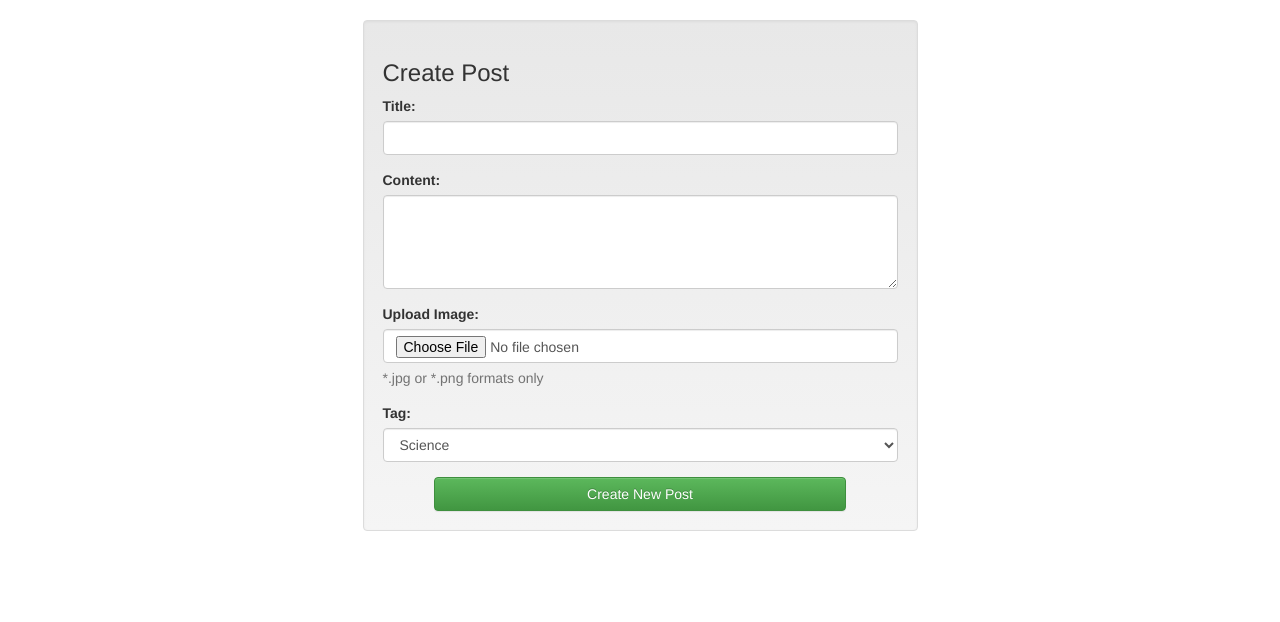
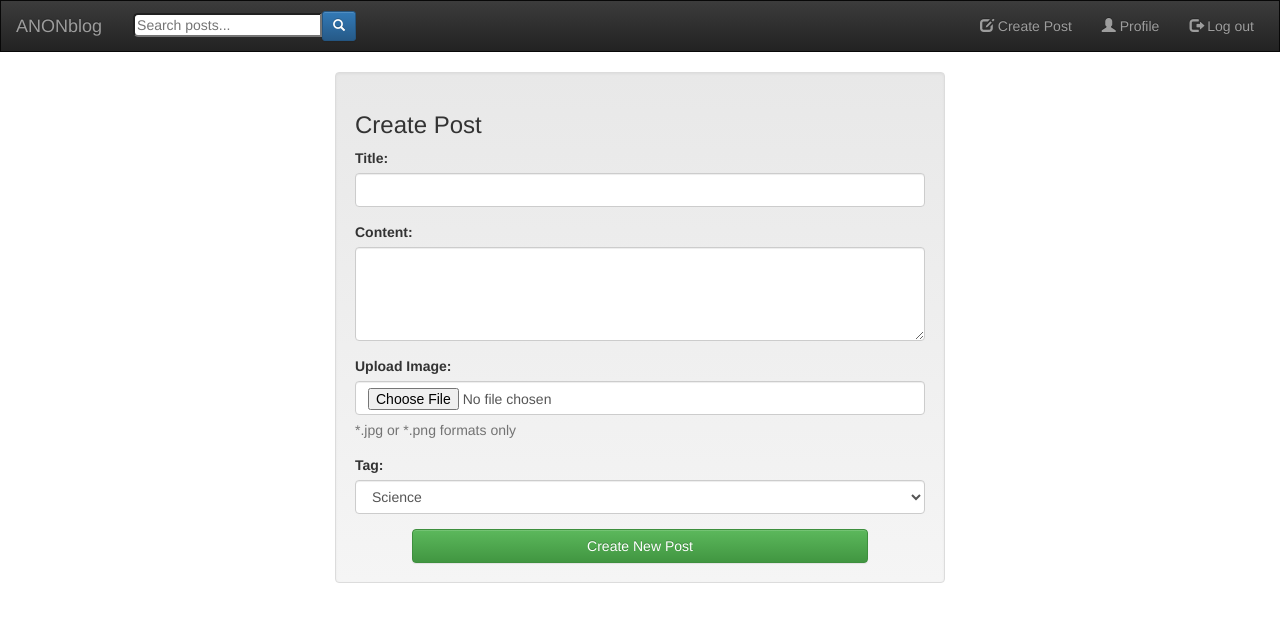
Before and after one commit to r-nab/Anon-blog-using-Django, a Django app: page /blog/create/ in a window 1280 px wide. Shown: the top 622 px of the page. Run offline with Django 3.2, Linux system fonts and the light colour scheme; some libraries are stand-ins or nearby versions.

Commit message:
user registration, template improvements

```diff
--- a/pip-selfcheck.json
+++ b/pip-selfcheck.json
@@ -1 +1 @@
-{"last_check":"2016-09-01T13:46:16Z","pypi_version":"8.1.2"}
+{"last_check":"2016-09-10T14:46:44Z","pypi_version":"8.1.2"}
--- a/src/blog/admin.py
+++ b/src/blog/admin.py
@@ -1,8 +1,9 @@
 from django.contrib import admin
 from .models import Post
+
 class PostAdmin(admin.ModelAdmin):
-    # class Meta:
-    #     model=Post
+    class Meta:
+        model=Post
     # date_hierarchy = 'timestamp'
     # list_editable = ('title') #same list cant be a form and a link
     exclude = ('uid','myurl')
--- a/src/blog/models.py
+++ b/src/blog/models.py
@@ -35,7 +35,7 @@ class Post(models.Model):
         return self.title
 
     def get_absolute_url(self):
-        return "blog/post_%s" %(self.id)
+        return "blog/post=%s" %(self.myurl)
     class Meta:
         ordering = ['-timestamp']
 
--- a/src/blog/urls.py
+++ b/src/blog/urls.py
@@ -5,6 +5,6 @@ app_name = 'blog'
 
 urlpatterns = [
     url(r'^blog/post=(?P<post_myurl>[0-9a-zA-Z-_]+)/$', views.details, name='details'),
-    url(r'^blog/$', views.all_posts, name='all_post'),
+    url(r'^blog/$', views.all_posts, name='all_posts'),
     url(r'^blog/create/$', views.create_post, name='create_post'),
 ]
--- a/src/blog/views.py
+++ b/src/blog/views.py
@@ -1,11 +1,14 @@
 from django.core.paginator import Paginator, EmptyPage, PageNotAnInteger, InvalidPage
 # from django.core.exceptions.ObjectDoesNotExist import DoesNotExist
 from django.contrib import messages
+from django.db.models import Q
 from django.shortcuts import render, get_object_or_404
 from django.http import HttpResponseRedirect
 from .models import Post
 from .forms import NewPostForm
 import random
+from urllib.parse import quote_plus
+
 
 def randomuid():
     s = '0123456789abcdefghijklmnopqrstuvwxyzABCDEFGHIJKLMNOPQRSTUVWXYZ'
@@ -23,9 +26,15 @@ def randomuid():
 
 def all_posts(request):
     qry_list = Post.objects.all() #.order_by('-timestamp')
+    search_q = request.GET.get("q")
+    if search_q:
+        qry_list = qry_list.filter(
+            Q(title__icontains=search_q) |
+            Q(content__icontains=search_q)
+            )
+
     paginator = Paginator(qry_list, 5)
     page = request.GET.get('page')
-    # qry = paginator.page(page)
     try:
         qry = paginator.page(page)
     except PageNotAnInteger:
@@ -43,22 +52,35 @@ def all_posts(request):
 
 
 def details(request, post_myurl):
+    if request.GET:
+        search_q = request.GET.get("q")
+        return HttpResponseRedirect('/blog/?q='+search_q)
     qry = get_object_or_404(Post, myurl=post_myurl)
     # qry = Post.objects.get(pk=post_uid)
-    context = {'qry':qry}
+    share_str = quote_plus(qry.content)
+    context = {'qry':qry, 'share_str':share_str}
     return render(request, 'details.html', context)
 
 
 def create_post(request):
+    if request.GET:
+        search_q = request.GET.get("q")
+        return HttpResponseRedirect('/blog/?q='+search_q)
     form = NewPostForm(request.POST or None, request.FILES or None)
     if form.is_valid():
         instance = form.save(commit=False)
         instance.uid = randomuid()
         instance.save()
-        # messages.success(request, 'successfully posted!!')
+        print(form.cleaned_data.get("title"))
+        messages.success(request, 'successfully created new POST !!')
         return HttpResponseRedirect('/blog/')
-    # else:
-        # messages.error(request, 'Error!! Post Not Created!!')
-    print(form)
+    elif request.POST and not form.is_valid():
+        if not form.cleaned_data.get("title"):
+            # print("title_error")
+            messages.error(request, 'title_error')
+        elif not form.cleaned_data.get("content"):
+            # print("content_error")
+            messages.error(request, 'content_error')
+    # print(form)
     context = {"form":form}
     return render(request,'create_post.html', context)
--- a/src/new_blog/settings.py
+++ b/src/new_blog/settings.py
@@ -37,7 +37,8 @@ INSTALLED_APPS = [
     'django.contrib.sessions',
     'django.contrib.messages',
     'django.contrib.staticfiles',
-    'blog.apps.BlogConfig'
+    'blog.apps.BlogConfig',
+    'accounts.apps.AccountsConfig'
 ]
 
 MIDDLEWARE_CLASSES = [
--- a/src/new_blog/urls.py
+++ b/src/new_blog/urls.py
@@ -18,8 +18,10 @@ from django.conf.urls import url, include
 from django.contrib import admin
 from django.conf import settings
 from django.conf.urls.static import static
+from accounts import views
 
 urlpatterns = [
+    url(r'^$', views.landing_view),
     url(r'^admin/', admin.site.urls),
     url(r'', include('blog.urls')),
 ]
--- a/src/templates/base.html
+++ b/src/templates/base.html
@@ -10,20 +10,72 @@
 <script src='{% static "jquery/jquery-2.1.4.min.js" %}' type="text/javascript"></script>
 <link rel="stylesheet" type="text/css" href='{% static "css/bootstrap.min.css" %}'>
 <link rel="stylesheet" type="text/css" href='{% static "css/bootstrap-theme.min.css" %}'>
+<link rel="stylesheet" type="text/css" href='{% static "css/bootstrap-social.css" %}'>
+<link rel="stylesheet" type="text/css" href='{% static "css/font-awesome.css" %}'>
 <script src='{% static "js/bootstrap.min.js" %}'></script>
 
 </head>
 <style>
-	{% block style %}
+.container{
+		width: 100%;
+	}
+	.navbar-nav{
+		padding-right: 10px;
+	}
+	#srch{
+		margin-top: 12px;
+		margin-left: 16px;
+		border-radius: 5px 0px 0px 5px;
+		height:24px;
+	}
+	.navbar{
+		border-radius: 0px;
+		margin: 0px;
+	}
+	#postquestion{
+		color: white;
+		font-size: 14px;
+		padding: 8px;
+		border-width: 3px;
+		margin: 4px 3px 3px 3px;
+	}
+	#postquestion: hover{
+		background-color: none;
+	}
+
+{% block style %}
 
 
-	{% endblock style %}
+{% endblock style %}
 </style>
 <body>
+<nav class="navbar navbar-inverse">
+	<div class="navbar-header">
+		<a class="navbar-brand" href="{% url 'blog:all_posts' %}">ANONblog</a>
+		<form style="display:inline;" method="GET" action="">
+			<input type="text" id="srch" name="q" value="{{ request.GET.q }}" placeholder="Search posts..."><span><button type="submit" class="btn btn-sm btn-primary"><span class="glyphicon glyphicon-search"></span></button></span>
+		</form>
+		<button type="button" class="navbar-toggle" data-toggle="collapse" data-target="#navbar">
+			<span class="icon-bar"></span>
+			<span class="icon-bar"></span>
+			<span class="icon-bar"></span>
+		</button>
+	</div>
+	<div class="collapse navbar-collapse" id="navbar">
+	<ul class="nav navbar-nav navbar-right">
+		<li><a href="{% url 'blog:create_post' %}"><span class="glyphicon glyphicon-edit"></span> Create Post</a></li>
+		<li><a href="#"><span class="glyphicon glyphicon-user"></span> Profile</a></li>
+		<li><a href="#"><span class="glyphicon glyphicon-log-out"></span> Log out</a></li>
+	</ul>
+	</div>
+</nav>
+
+
 <div class="container">
   {% block content %}
 
   {% endblock content %}
 </div>
+<script async defer src="https://assets.pinterest.com/js/pinit.js"></script>
 </body>
 </html>
--- a/src/templates/create_post.html
+++ b/src/templates/create_post.html
@@ -16,13 +16,15 @@
 <div class="well">
 <h3>Create Post</h3>
   <form class="" method="POST" action="" enctype="multipart/form-data" >{% csrf_token %}
-	<div class="form-group">
+	<div id="form-title" class="form-group">
 		<label for="title">Title:</label>
-		<input type="text" id="title" class="form-control" maxlength="120" name="{{ form.title.html_name}}">
+		<input type="text" id="title" class="form-control" maxlength="120" name="{{ form.title.html_name}}" >
+		<span id="form-title-span" style="display:none;" class="help-block">Error!! Enter a title.</span>
 	</div>
-	<div class="form-group">
+	<div id="form-content" class="form-group">
 		<label for="content">Content:</label>
-		<textarea id="content" class="form-control" name="{{ form.content.html_name}}" rows="4"></textarea>
+		<textarea id="content" class="form-control" name="{{ form.content.html_name}}" rows="4" ></textarea>
+		<span id="form-content-span" style="display:none;" class="help-block">Error!! Enter a content.</span>
 	</div>
 	<div class="form-group">
 		<label for="imageupload">Upload Image:</label>
@@ -44,4 +46,23 @@
 </div>
 </div>
 </div>
+{% if messages %}
+	{% for m in messages%}
+		{% if m.message == 'title_error' %}
+			<script>
+				$("#form-title").attr("class","form-group has-error");
+				$("#form-title-span").attr("style","display:inline;");
+			</script>
+		{% endif %}
+		{% if m.message == 'content_error' %}
+			<script>
+				$("#form-content").attr("class","form-group has-error");
+				$("#form-content-span").attr("style","display:inline;");
+			</script>
+		{% endif %}
+
+	{% endfor %}
+{% endif %}
+
+
 {% endblock content %}
```
Also changed, not shown: src/templates/all_post.html (+7 -2 lines), src/templates/details.html (+27 -0 lines), src/blog/migrations/0001_initial.py, src/db.sqlite3.
